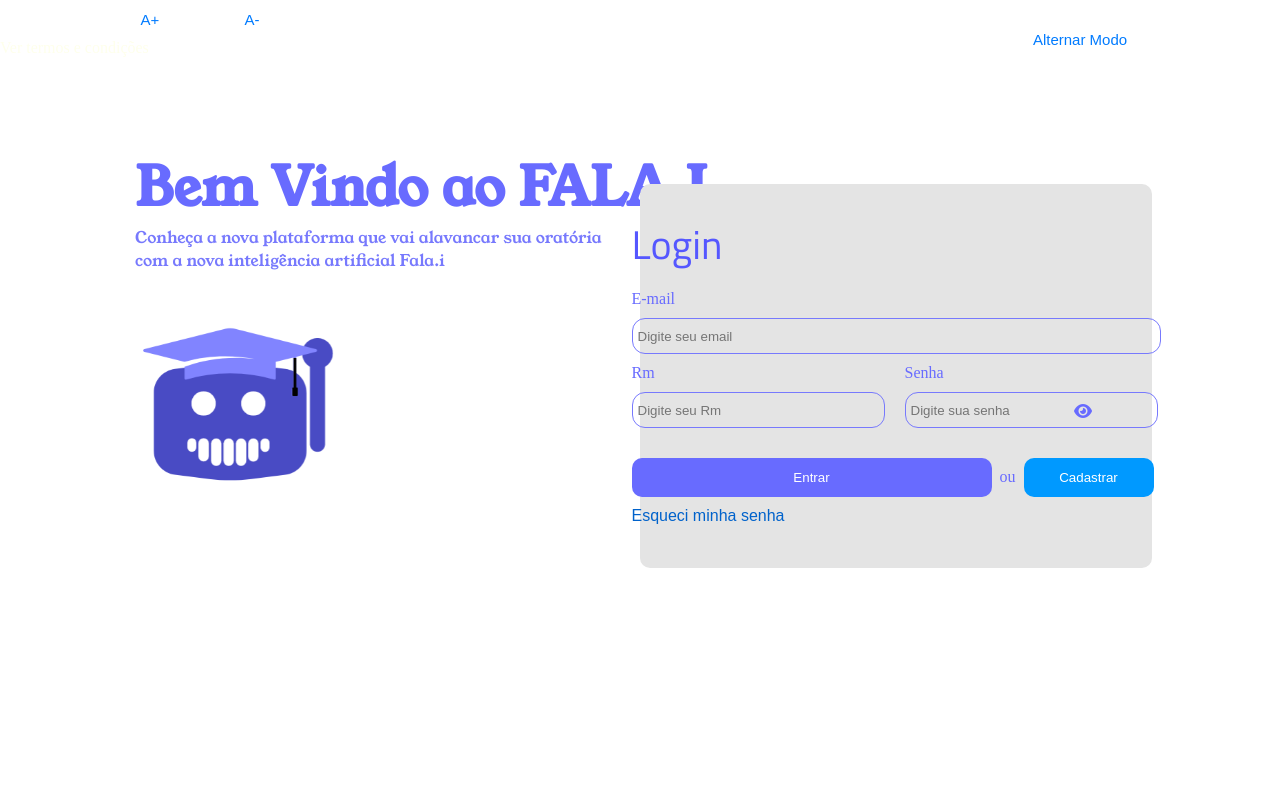
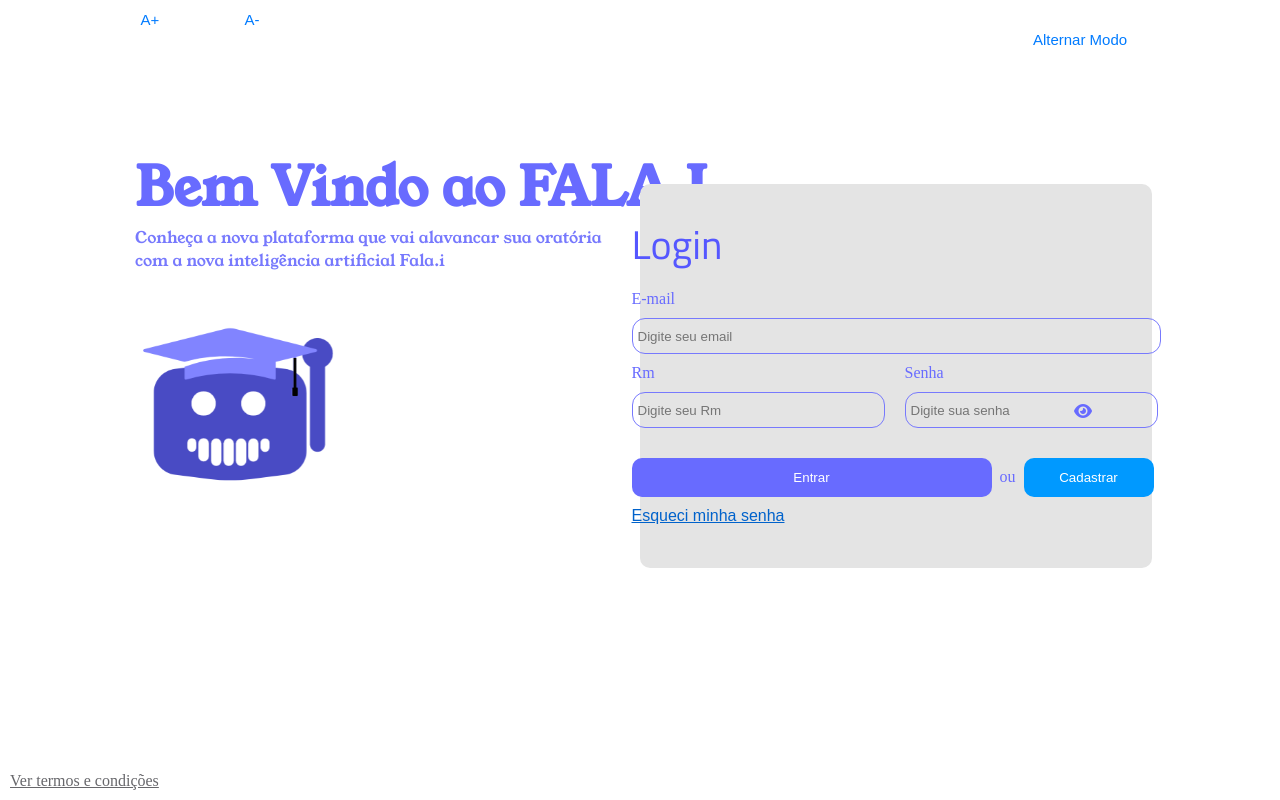
Before and after one commit to duduusxz/fala.i, a Flask app: page / in a window 1280 px wide; the page is wider, and only the part inside the window is pictured. Run offline with Flask 3, Linux system fonts and the light colour scheme; some libraries are stand-ins or nearby versions.

Commit message:
Alterações

```diff
--- a/TCC-CHATBOT/controller/static/PaginaInicial.css
+++ b/TCC-CHATBOT/controller/static/PaginaInicial.css
@@ -3,7 +3,7 @@
   --cor-principal:  #686bff;
   --hover: #5557ff;
   --cor-terciaria: #7779fd;
-  --cinza-claro: #dbdbdb;
+  --cinza-claro: #e4e4e4;
   --cinza-medio: #cfd4d8;
   --roxo: #491f7a;
   --fundo-cinza: #efefef;
--- a/TCC-CHATBOT/controller/static/PaginaLogin.css
+++ b/TCC-CHATBOT/controller/static/PaginaLogin.css
@@ -203,6 +203,7 @@ button{
     border: none;
     font-family: Arial, Helvetica, sans-serif;
     font-weight: 500;
+    cursor: pointer;
 }
 
 #entrar{
@@ -259,6 +260,8 @@ button{
     margin-top: 10px;
     font-family: Arial, Helvetica, sans-serif;
     color: var(--cinza-claro);
+    cursor: pointer;
+    text-decoration: underline;
 }
 
 #ou{
@@ -495,6 +498,19 @@ i {
   color: var(--cor-principal);
 }
 
+footer{
+    position: fixed;
+    bottom: 0;
+    left: 0;
+    width: 100%;
+    padding: 10px;
+}
+
+#ver-termos{
+    text-decoration: underline;
+    color: #67676b;
+    cursor: pointer;
+}
 
 @keyframes pulo {
     0%, 100% {
--- a/TCC-CHATBOT/controller/templates/PaginaLogin/PaginaLogin.html
+++ b/TCC-CHATBOT/controller/templates/PaginaLogin/PaginaLogin.html
@@ -144,7 +144,7 @@
 
     </div>
 
-    <footer><a action="/termos">Ver termos e condições</a></footer>
+    <footer><a action="/termos" id="ver-termos">Ver termos e condições</a></footer>
 
      <script src="{{ url_for('static', filename='PaginaLogin.js') }}"></script>
 
```
